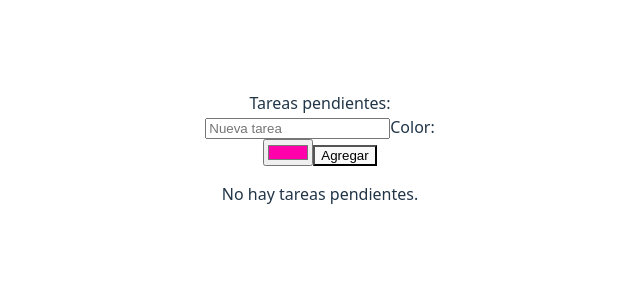
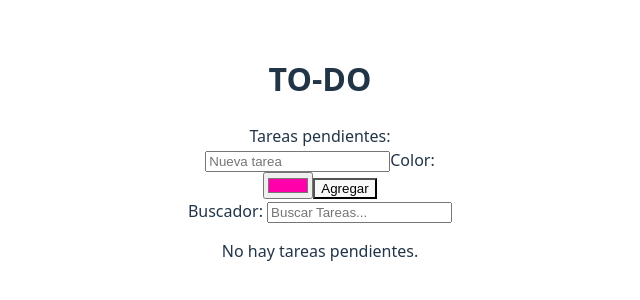
Before and after one commit to Lilia2332/TO-DO-App-React, a React (Vite) app: page / in a window 1280 px wide. Shown: the part 232-532 px from the top of the page, without its empty margins (320-960 px from the left). Built offline with nearby package versions, Linux system fonts and the light colour scheme.

Commit message:
Buscador en tiempo real

```diff
--- a/src/ToDoApp.jsx
+++ b/src/ToDoApp.jsx
@@ -1,5 +1,5 @@
 
-import ContenedorTareas from "./components/ContenedorTareas/Contenedor";
+import ContenedorTareas from "./components/ContenedorTareas/ContenedorTareas";
 import "./ToDoApp.css";
 
 export default function App() {
--- a/src/components/BuscarTareas/BuscarTareas.jsx
+++ b/src/components/BuscarTareas/BuscarTareas.jsx
@@ -0,0 +1,19 @@
+import { useState } from "react";
+import "./BuscarTareas.css";
+
+export default function BuscarTareas({ buscador, setBuscador }) {
+
+  return (
+    <div>
+      <label>Buscador: </label>
+      <input
+      id="buscar"
+      type="text"
+      placeholder="Buscar Tareas..."
+      value={buscador}
+      onChange={(e) => setBuscador(e.target.value)}
+      className="subtitulo"
+      ></input>
+    </div>
+  )
+}
--- a/src/components/ContenedorTareas/Contenedor.jsx
+++ b/src/components/ContenedorTareas/ContenedorTareas.jsx
@@ -1,14 +1,20 @@
 import { useState } from "react";
 import AgregarTareas from "../AgregarTareas/AgregarTareas";
 import MostrarTareas from "../MostrarTareas/MostrarTareas";
+import "./ContenedorTareas.css";
+import BuscarTareas from "../BuscarTareas/BuscarTareas";
 
 export default function ContenedorTareas() {
   const [tareas, setTareas] = useState(JSON.parse(localStorage.getItem("tareas")) || []
  );
+ const [buscador, setBuscador] = useState("");
+
   return (
     <div>
+      <h1>TO-DO</h1>
       <AgregarTareas tareas={tareas} setTareas={setTareas} />
-      <MostrarTareas tareas={tareas} setTareas={setTareas} />
+      <BuscarTareas buscador={buscador} setBuscador={setBuscador}/>
+      <MostrarTareas tareas={tareas} setTareas={setTareas} buscador={buscador} />
     </div>
   );
 }
--- a/src/components/MostrarTareas/MostrarTareas.jsx
+++ b/src/components/MostrarTareas/MostrarTareas.jsx
@@ -1,7 +1,7 @@
 import { useState } from "react";
 import "./MostrarTareas.css";
 
-export default function MostrarTareas({ tareas, setTareas }) {
+export default function MostrarTareas({ tareas, setTareas, buscador }) {
 
   const tareaCompletada = (id) => {
     const pendientes = tareas.map((t) =>
@@ -19,11 +19,19 @@ export default function MostrarTareas({ tareas, setTareas }) {
     localStorage.setItem("tareas", JSON.stringify(filtradas));
   }
 
+  const termino = (buscador || "").trim().toLowerCase();
+  const tareasFiltradas = termino
+    ? tareas.filter((t) => (t.texto || "").toLowerCase().includes(termino))
+    : tareas;
+
   return (
     <div>
       {tareas.length === 0 && <p>No hay tareas pendientes.</p>}
+      {termino && tareasFiltradas.length === 0 && (
+        <p>No se encontraron tareas que coincidan con "{buscador}".</p>
+      )}
       <ul className="lista">
-        {tareas.map((t) => (
+        {tareasFiltradas.map((t) => (
           <li key={t.id} className={`item ${t.completada ? "completada" : ""}`}>
             {t.texto}
             <button onClick={() => tareaCompletada(t.id)}>✔</button>
```
Also changed, not shown: src/components/ContenedorTareas/ContenedorTareas.css (added).
